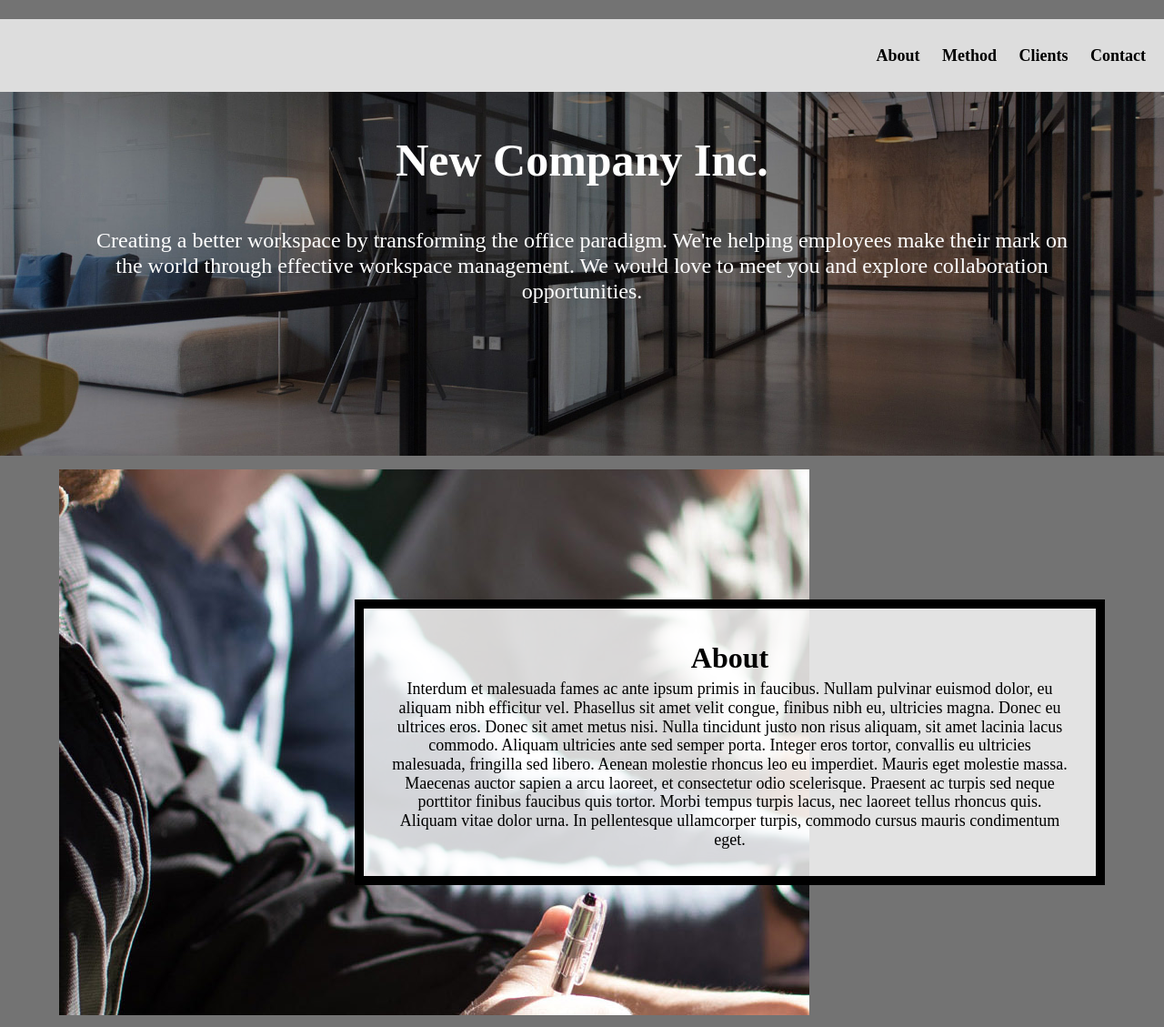
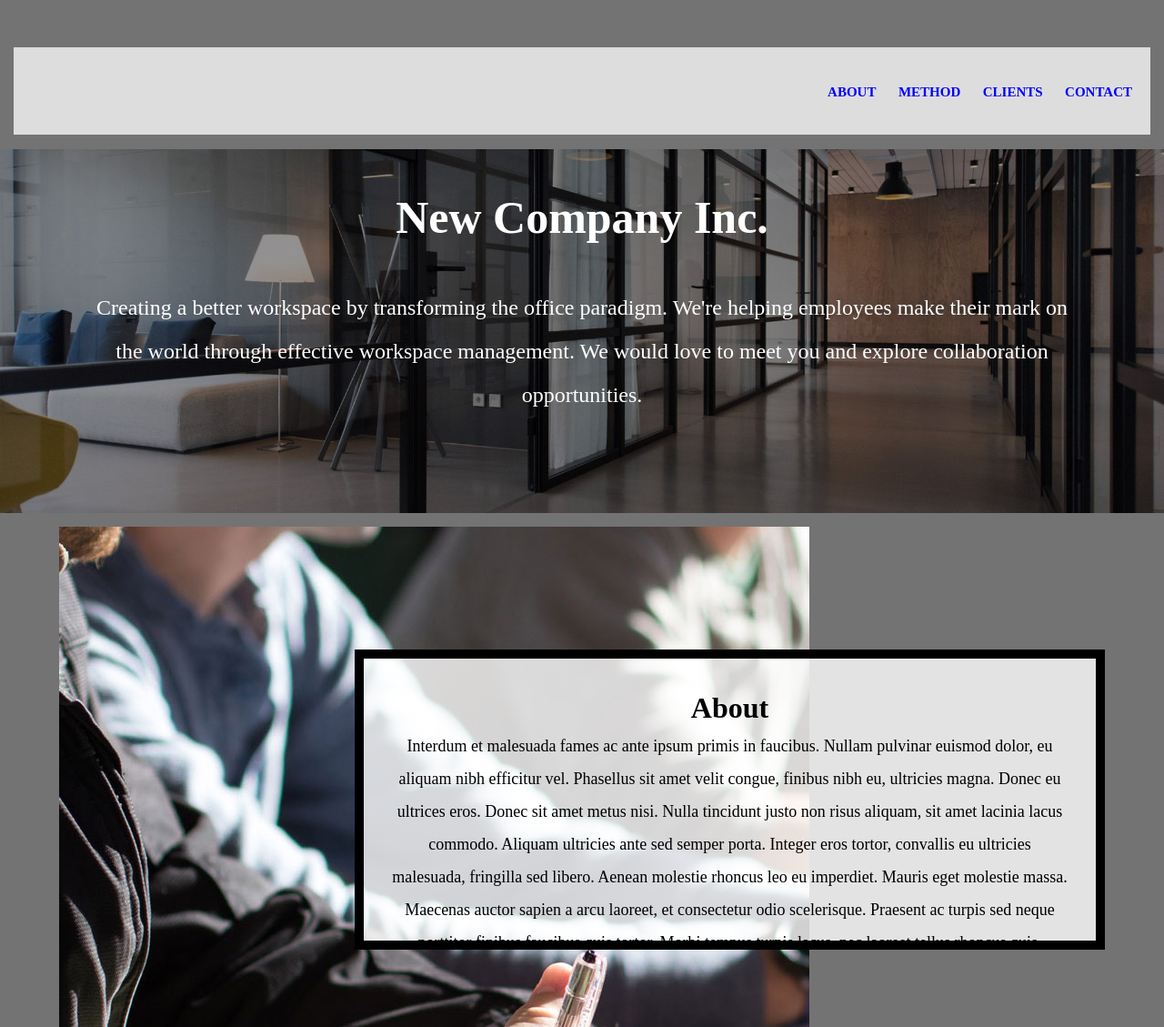
Before and after one commit to ChL0Ec/hw3_grid_23, a plain HTML site: page index.html in a window 1280 px wide. Shown: the top 1129 px of the page at 91% size. Drawn offline with Linux system fonts and the light colour scheme.

Commit message:
Add files via upload

```diff
--- a/css/style.css
+++ b/css/style.css
@@ -8,8 +8,12 @@ body{
   line-height: 1.15;
   margin: 0;
   padding: 0;
+  line-height: 2;
 }
-
+header, nav{
+  padding: 10px 5px;
+  margin: 3px 5px;
+}
 
 .overview{
   background-attachment: fixed; /* Parallax effect */
@@ -43,11 +47,12 @@ h2{
 nav li{
   display:inline;
   padding-right:20px;
-
+  font-size: 15px;
+  text-transform: uppercase;
 }
 
 nav a{
-  color: black;
+  color: blue;
   font-weight: bold;
   text-decoration: none;
 }
@@ -100,16 +105,19 @@ footer{
   }
 }
 
-
+a:visited{
+  color: black;
+  text-decoration: underline wavy black;
+}
 
 /*Your Code Here*/
 /* PLEASE DO NOT REMOVE MY COMMENTS.  THEY HELP US HELP YOU DEBUG. */
 
 /* Step 1: Write selector/rule property to add an underline when
 links in the navigation are in the hover or focus state.*/
-a:hover{
+/* a:hover{
   text-decoration: underline;
-}
+} */
 
 a:focus, :focus{
   text-decoration: underline;
@@ -187,9 +195,8 @@ first div in the grid  and place it in the grid. */
 
  /* Step 8: Write the selector/rule property to style the .text-block class. */
 .text-block{
-  /* border: 30px dashed blue; */
-  display: flex;
-  flex-direction: column;
+  /* display: flex;
+  flex-direction: column; */
   align-items: center;
   justify-content: center;
   text-align: center;
```
